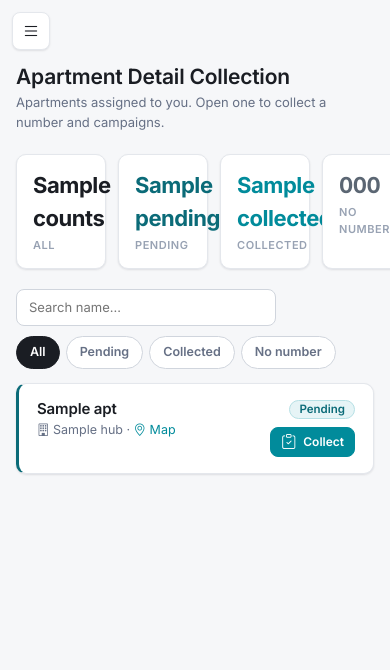
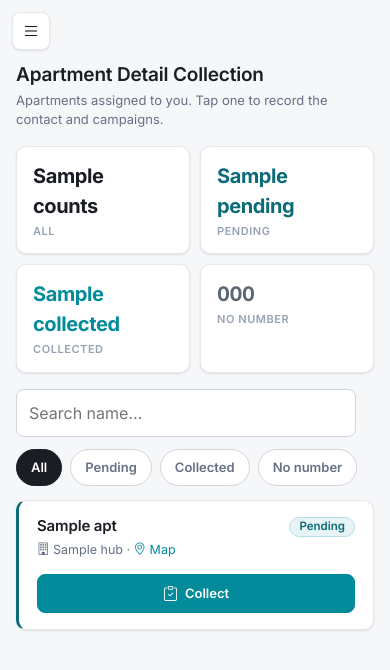
Before and after one commit to iztri/partment-portal, a Flask app: template templates/btl/dashboard.html in a window 390 px wide. Shown: the top 670 px of the page. Run offline with Flask 3, Linux system fonts and the light colour scheme; the template is opened without the code that fills it: most values are stand-ins (such as "Sample title", 1, 10 or a date in 2020).

Commit message:
BTL: optimise dashboard and collection form for mobile
- base.html: <=560px rules — 16px inputs (no iOS zoom), larger touch targets,
  2-col stat grid, tighter card padding.
- BTL dashboard: 2x2 stat tiles, full-width action button per card on phones,
  bigger filter pills.
- Collection form: number-available switch stacks vertically, campaign rows become
  grouped mini-cards (campaign full width, price/days/remove on a second row),
  sticky bottom Save bar.

Co-Authored-By: Claude Sonnet 5 <noreply@anthropic.com>

```diff
--- a/templates/base.html
+++ b/templates/base.html
@@ -173,6 +173,22 @@
       .toggle-sidebar{display:flex;}
       .backdrop.show{display:block;}
     }
+    @media(max-width:560px){
+      /* 16px inputs stop iOS auto-zoom on focus; keep each control's own horizontal padding */
+      input:not([type=checkbox]):not([type=radio]),select,textarea,.form-control,.form-select{
+        font-size:16px; padding-top:11px; padding-bottom:11px;
+      }
+      .btn{padding:11px 15px;}
+      .btn-sm{padding:9px 13px; font-size:13px;}
+      .btn-icon{width:40px; height:40px; padding:0;}
+      .page-head{margin-bottom:16px;}
+      .page-head h1{font-size:19px;}
+      .card-head{padding:14px 16px;}
+      .card-body{padding:16px;}
+      .stats{grid-template-columns:repeat(2,1fr); gap:10px; margin-bottom:16px;}
+      .stat .n{font-size:20px;}
+      .modal-body{padding:16px;}
+    }
   </style>
   {% block extra_css %}{% endblock %}
 </head>
--- a/templates/btl/dashboard.html
+++ b/templates/btl/dashboard.html
@@ -3,34 +3,48 @@
 
 {% block extra_css %}
 <style>
-  .filters{display:flex; gap:6px; flex-wrap:wrap; margin-bottom:14px;}
-  .filters button{padding:6px 13px; border-radius:20px; border:1px solid var(--border-strong);
-    background:var(--surface); font-family:inherit; font-size:12.5px; font-weight:600; color:var(--muted); cursor:pointer;}
+  .btl-stats{max-width:600px;}
+  .filters{display:flex; gap:8px; flex-wrap:wrap; margin:12px 0 14px;}
+  .filters button{padding:8px 14px; border-radius:20px; border:1px solid var(--border-strong);
+    background:var(--surface); font-family:inherit; font-size:13px; font-weight:600; color:var(--muted); cursor:pointer;}
   .filters button.on{background:var(--text); border-color:var(--text); color:#fff;}
+
   .apt{background:var(--surface); border:1px solid var(--border); border-left:3px solid var(--border-strong);
     border-radius:var(--r); padding:16px 18px; margin-bottom:12px; box-shadow:var(--shadow);}
   .apt[data-status="Pending"]{border-left-color:var(--st-live-fg);}
   .apt[data-status="Collected"]{border-left-color:var(--accent);}
   .apt[data-status="No Number"]{border-left-color:var(--st-off-fg);}
+  .apt-top{display:flex; justify-content:space-between; align-items:flex-start; gap:10px;}
+  .apt h3{font-size:15px;}
+  .apt .meta{font-size:12.5px; color:var(--muted); margin-top:4px;}
+  .apt .meta a{white-space:nowrap;}
+  .apt .said{font-size:12.5px; color:var(--muted); margin-top:6px;}
+  .apt-cta{margin-top:14px;}
+  .apt-cta .btn{width:100%; justify-content:center; padding:11px;}
+
+  @media(min-width:721px){
+    .apt-top{align-items:center;}
+    .apt-cta{margin-top:0; width:auto; flex-shrink:0;}
+    .apt-cta .btn{width:auto; padding:9px 15px;}
+    .apt-inner{display:flex; justify-content:space-between; align-items:center; gap:16px;}
+  }
 </style>
 {% endblock %}
 
 {% block content %}
 <div class="page-head">
   <h1>Apartment Detail Collection</h1>
-  <p>Apartments assigned to you. Open one to collect a number and campaigns.</p>
+  <p>Apartments assigned to you. Tap one to record the contact and campaigns.</p>
 </div>
 
-<div class="stats" style="grid-template-columns:repeat(4,minmax(90px,1fr)); max-width:560px;">
+<div class="stats btl-stats">
   <div class="stat"><div class="n">{{ counts.all }}</div><div class="l">All</div></div>
   <div class="stat live"><div class="n">{{ counts.Pending }}</div><div class="l">Pending</div></div>
   <div class="stat accent"><div class="n">{{ counts.Collected }}</div><div class="l">Collected</div></div>
   <div class="stat off"><div class="n">{{ counts['No Number'] }}</div><div class="l">No number</div></div>
 </div>
 
-<div style="margin-bottom:10px;">
-  <input type="text" id="q" placeholder="Search name…" style="max-width:260px; padding:8px 12px; font-size:13px;">
-</div>
+<input type="text" id="q" placeholder="Search name…" style="max-width:100%; width:340px;">
 <div class="filters">
   <button class="on" data-f="all">All</button>
   <button data-f="Pending">Pending</button>
@@ -39,27 +53,28 @@
 </div>
 
 {% for apt in apartments %}
+{% set col = collections.get(apt.id) %}
 <div class="apt" data-name="{{ apt.name|lower }}" data-status="{{ apt.status }}">
-  <div style="display:flex; justify-content:space-between; align-items:flex-start; gap:12px;">
-    <div>
-      <h3 style="font-size:15px;">{{ apt.name }}</h3>
-      <div class="muted" style="font-size:12.5px; margin-top:3px;">
-        <i class="bi bi-building"></i> {{ apt.hub }}
+  <div class="apt-inner">
+    <div style="min-width:0;">
+      <div class="apt-top">
+        <h3>{{ apt.name }}</h3>
+        {% if apt.status == 'Collected' %}<span class="badge badge-ok">Collected</span>
+        {% elif apt.status == 'No Number' %}<span class="badge badge-alt">No number</span>
+        {% else %}<span class="badge badge-live">Pending</span>{% endif %}
+      </div>
+      <div class="meta"><i class="bi bi-building"></i> {{ apt.hub }}
         {% if apt.location_link %} · <a href="{{ apt.location_link }}" target="_blank"><i class="bi bi-geo-alt"></i> Map</a>{% endif %}
       </div>
-      {% set col = collections.get(apt.id) %}
       {% if col and col.outcome == 'number' %}
-        <div class="muted" style="font-size:12.5px; margin-top:4px;">{{ col.phone }} · {{ col.designation }} · {{ col.campaign_count }} campaign(s)</div>
+        <div class="said">{{ col.phone }} · {{ col.designation }} · {{ col.campaign_count }} campaign(s)</div>
       {% elif col and col.outcome == 'no_number' %}
-        <div class="muted" style="font-size:12.5px; margin-top:4px;">No number{% if col.no_number_reason %} — {{ col.no_number_reason }}{% endif %}</div>
+        <div class="said">No number{% if col.no_number_reason %} — {{ col.no_number_reason }}{% endif %}</div>
       {% endif %}
     </div>
-    <div style="display:flex; flex-direction:column; gap:8px; align-items:flex-end; flex-shrink:0;">
-      {% if apt.status == 'Collected' %}<span class="badge badge-ok">Collected</span>
-      {% elif apt.status == 'No Number' %}<span class="badge badge-alt">No number</span>
-      {% else %}<span class="badge badge-live">Pending</span>{% endif %}
-      <a href="/btl/apartment/{{ apt.id }}" class="btn {{ 'btn-default' if apt.status != 'Pending' else 'btn-primary' }} btn-sm">
-        <i class="bi bi-{{ 'pencil' if apt.status != 'Pending' else 'clipboard-check' }}"></i>{{ 'Edit' if apt.status != 'Pending' else 'Collect' }}
+    <div class="apt-cta">
+      <a href="/btl/apartment/{{ apt.id }}" class="btn {{ 'btn-primary' if apt.status == 'Pending' else 'btn-default' }}">
+        <i class="bi bi-{{ 'clipboard-check' if apt.status == 'Pending' else 'pencil' }}"></i>{{ 'Collect' if apt.status == 'Pending' else 'Edit' }}
       </a>
     </div>
   </div>
```
Also changed, not shown: templates/btl/collection_form.html (+34 -17 lines).
